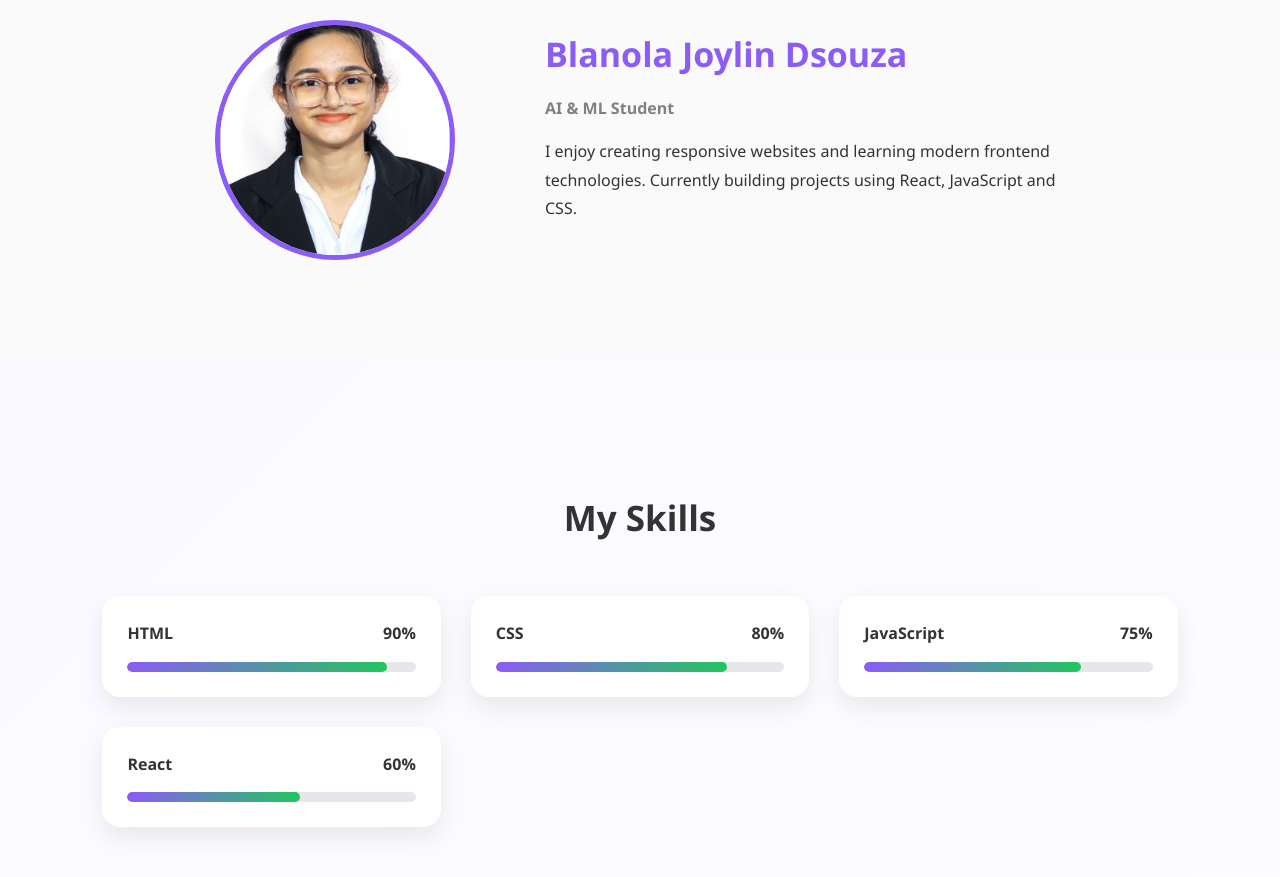
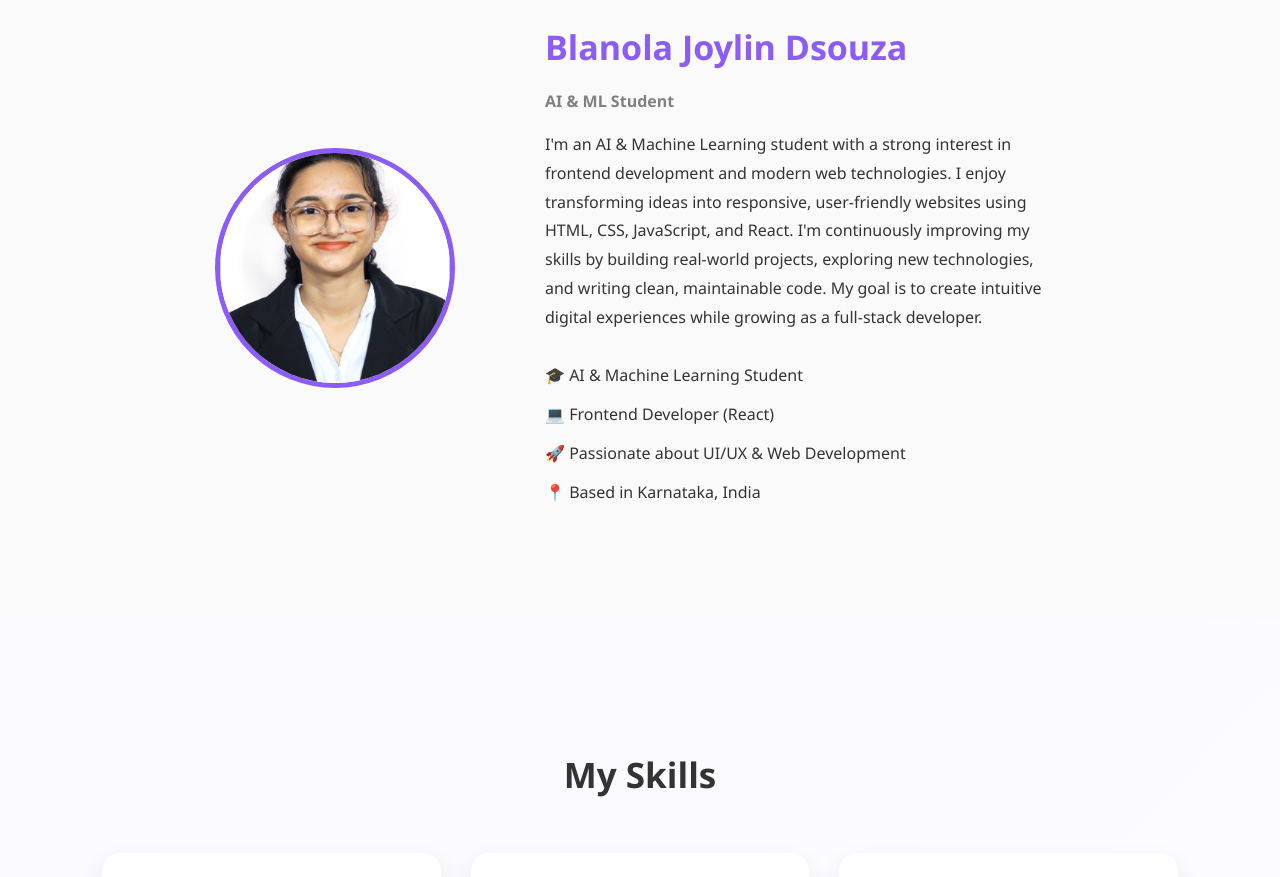
Before and after one commit to blanola-codes/my-portfolio, a React (Vite) app: page / in a window 1280 px wide. Shown: the part 1020-1897 px from the top of the page. Built offline with nearby package versions, Linux system fonts and the light colour scheme.

Commit message:
Enhance portfolio UI with dynamic greeting, improved layout, and styling

```diff
--- a/src/App.css
+++ b/src/App.css
@@ -304,6 +304,14 @@ margin-bottom:40px;
 .about-content p{
     line-height:1.8;
     margin-bottom:30px;
+}
+.about-highlights{
+    margin-top:25px;
+}
+
+.about-highlights p{
+    margin:10px 0;
+    font-size:16px;
 }
 
 .stats-section{
--- a/src/components/About.jsx
+++ b/src/components/About.jsx
@@ -29,14 +29,21 @@ alt="Profile"
 <h4>AI & ML Student</h4>
 
 <p>
+I'm an AI & Machine Learning student with a strong interest in frontend
+development and modern web technologies. I enjoy transforming ideas into
+responsive, user-friendly websites using HTML, CSS, JavaScript, and React.
 
-I enjoy creating responsive websites and
-learning modern frontend technologies.
-
-Currently building projects using React,
-JavaScript and CSS.
-
+I'm continuously improving my skills by building real-world projects,
+exploring new technologies, and writing clean, maintainable code. My goal is
+to create intuitive digital experiences while growing as a full-stack
+developer.
 </p>
+<div className="about-highlights">
+  <p>🎓 AI & Machine Learning Student</p>
+  <p>💻 Frontend Developer (React)</p>
+  <p>🚀 Passionate about UI/UX & Web Development</p>
+  <p>📍 Based in Karnataka, India</p>
+</div>
 
 </div>
 
```
